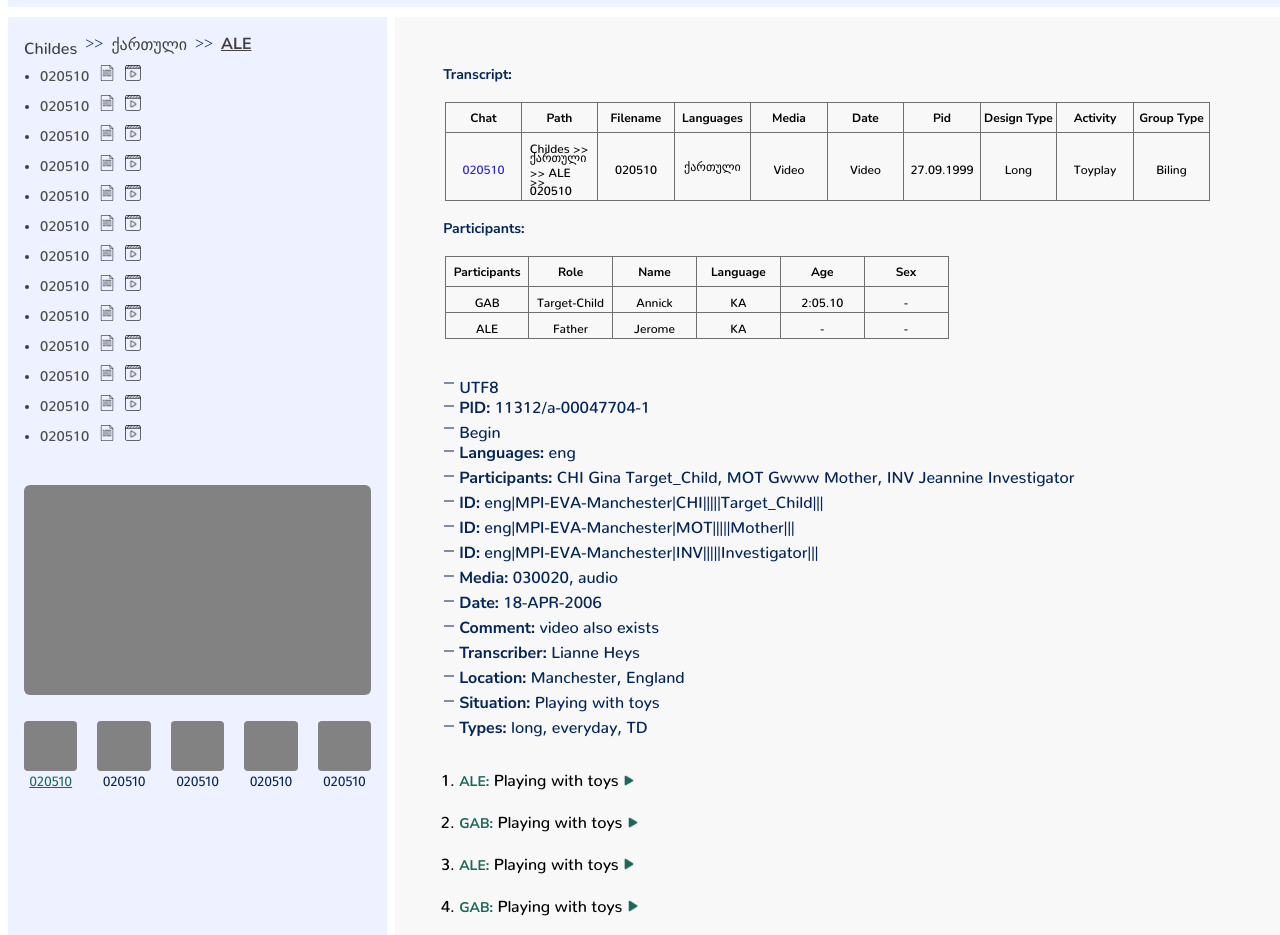
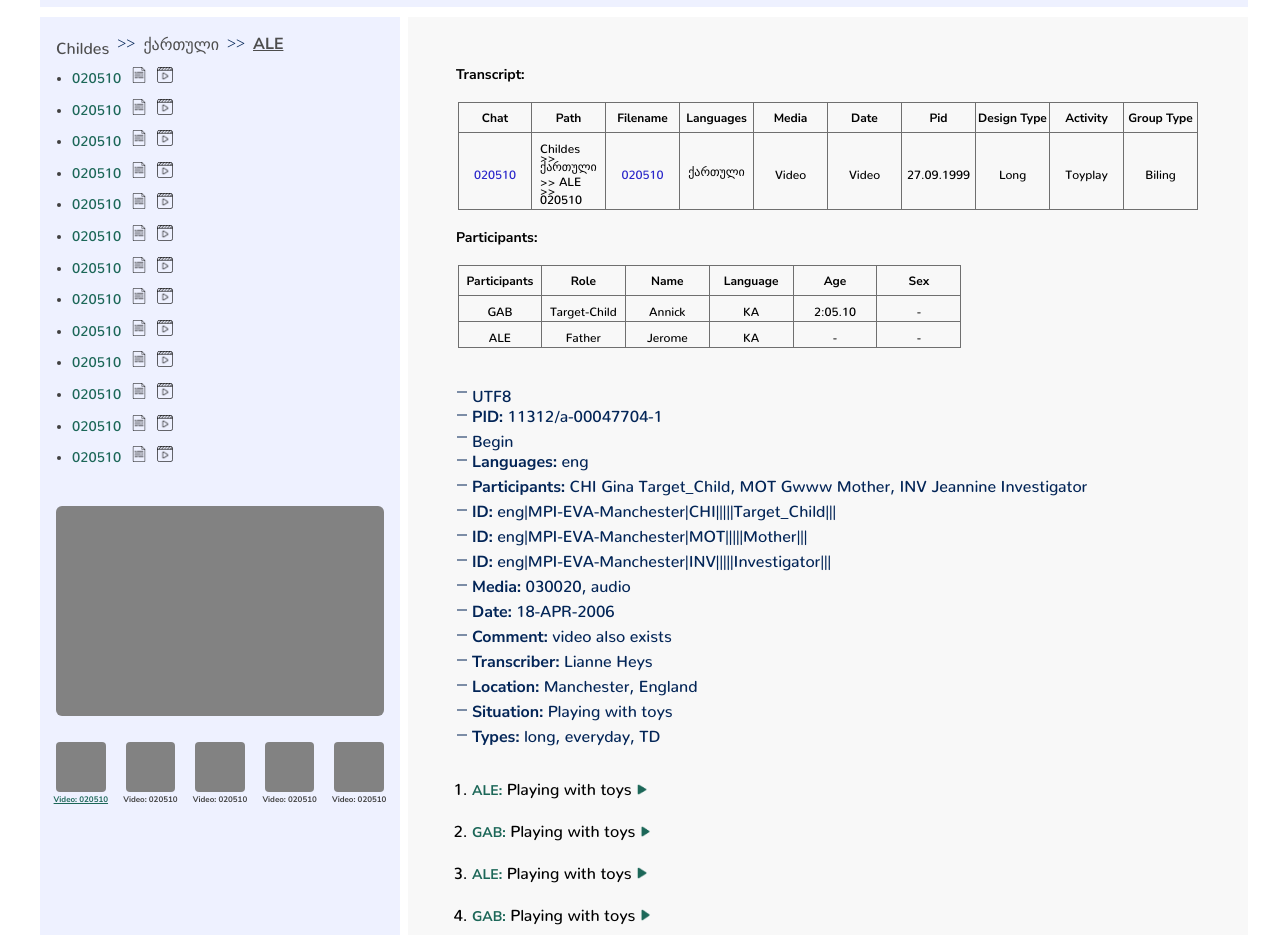
Before and after one commit to Makinloot/Childes, a plain HTML site: page html/logged-main.html in a window 1280 px wide. Shown: the part 59-994 px from the top of the page. Drawn offline with Linux system fonts and the light colour scheme.

Commit message:
fixed some styles

```diff
--- a/html/logged-main.html
+++ b/html/logged-main.html
@@ -46,7 +46,7 @@
                               <tr>
                                   <td class="flex-row chat"><a href="#">020510</a></td>
                                   <td class="flex-row">Childes >> ქართული >> ALE >> 020510</td>
-                                  <td class="flex-row">020510</td>
+                                  <td class="flex-row chat"><a href="#">020510</a></td>
                                   <td class="flex-row">ქართული</td>
                                   <td class="flex-row">video</td>
                                   <td class="flex-row">video</td>
@@ -125,11 +125,11 @@
               <div class="aside__wrapper">
                 <div>
                   <div class="aside__title flex-row">
-                    <h3>childes</h3>
+                    <a href="#">childes</a>
                     <span>>></span>
-                    <h3>ქართული</h3>
+                    <a href="./logged-in.html">ქართული</a>
                     <span>>></span>
-                    <h3 class="active">ALE</h3>
+                    <a href="#" class="active">ALE</a>
                   </div>
                   <ul class="logged-in-ul">
                     <li>
@@ -204,19 +204,19 @@
                     <div class="aside__thumbnail-videos">
                         <ul class="flex-row">
                             <li>
-                                <span class="active">020510</span>
+                                <span class="active">Video: 020510</span>
                             </li>
                             <li>
-                                <span>020510</span>
+                                <span>Video: 020510</span>
                             </li>
                             <li>
-                                <span>020510</span>
+                                <span>Video: 020510</span>
                             </li>
                             <li>
-                                <span>020510</span>
+                                <span>Video: 020510</span>
                             </li>
                             <li>
-                                <span>020510</span>
+                                <span>Video: 020510</span>
                             </li>
                         </ul>
                     </div>
--- a/scss/assets/_utilities.scss
+++ b/scss/assets/_utilities.scss
@@ -1,5 +1,6 @@
 .container {
-  width: min(100% - 1rem, 1300px);
+  // width: min(100% - 1rem, 1300px);
+  width: min(1200px, 1300px);
   margin: 0 auto;
 }
 
@@ -50,7 +51,7 @@
   &:after {
     content: "";
     position: absolute;
-    top: 100%;
+    top: 110%;
     left: 50%;
     width: 0;
     border: 0px solid $clr-darkgrey;
--- a/scss/style.scss
+++ b/scss/style.scss
@@ -95,6 +95,7 @@
         }
 
         li {
+            margin: .3rem 0;
             list-style: none;
             font-style: italic;
             font-family: $ff-helvetica;
@@ -194,6 +195,7 @@
             font-family: $ff-nunitobold;
             font-size: $fs-s;
             text-transform: capitalize;
+            color: $clr-black;
         }
 
         tr {
@@ -334,14 +336,13 @@
     &__title {
         justify-content: flex-start;
         gap: .5rem;
-    }
 
-    h3 {
+        a {
             font-family: $ff-nunitomedium;
             font-weight: 400;
             text-transform: capitalize;
             font-size: $fs-m;
-        color: $clr-darkgrey;
+            color: $clr-grey-primary;
 
             &.active {
                 font-family: $ff-nunitobold;
@@ -351,6 +352,7 @@
 
             span {
                 font-family: $ff-nunitomedium;
+            }
         }
     }
 
@@ -374,15 +376,26 @@
     .logged-in-ul {
 
         li {
-            margin: .625rem 0 0 1rem;
-            // font-family: $ff-nunitobold;
+            margin: .725rem 0 0 1rem;
 
             a {
                 font-family: $ff-nunitomedium;
-                color: $clr-grey-primary;
+                color: $clr-green;
 
                 &:hover {
                     font-family: $ff-nunitobold;
+                    text-decoration: underline;
+                }
+            }
+        }
+
+        .grey-li {
+
+            a {
+                color: $clr-darkgrey;
+
+                &:hover {
+                    text-decoration: none;
                 }
             }
         }
@@ -420,6 +433,10 @@
                 top: 105%;
                 left: 50%;
                 transform: translateX(-50%);
+                font-family: $ff-nunitobold;
+                color: $clr-darkgrey;
+                font-size: .5rem;
+                white-space: nowrap;
 
                 &.active {
                     color: $clr-green;
```
Also changed, not shown: html/logged-in.html (+6 -6 lines), html/login.html (+2 -2 lines), html/reset.html (+1 -1 lines), index.html (+1 -1 lines), css/style.css. Lines whose indentation alone changed are shown as unchanged.
